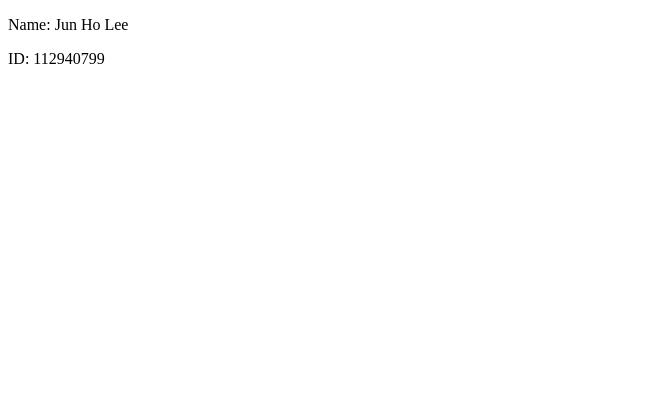
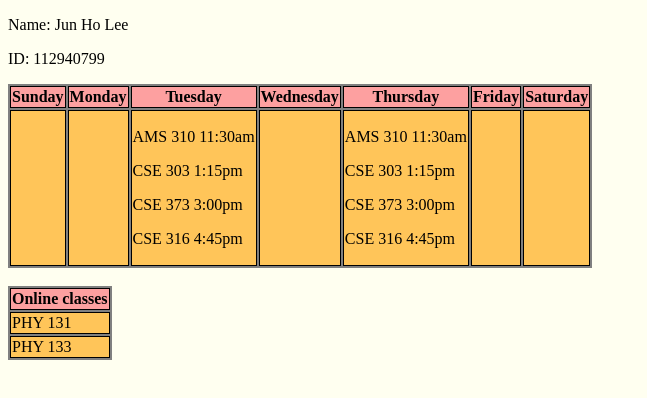
Before and after one commit to JunLee365/Semester-Class-Schedule, a plain HTML site: page index.html in a window 1280 px wide. Shown: the whole page, without its empty margins (0-647 px from the left). Drawn offline with Linux system fonts and the light colour scheme.

Commit message:
Included the basis of the schedule and a table for online class.

```diff
--- a/index.html
+++ b/index.html
@@ -4,12 +4,65 @@
 <head>
 <title>Jun Ho Lee CSE 316 HW#1</title>
     <style>
-
+        body{
+            background-color: rgb(255, 255, 240);
+        }
+        table{
+            background-color: gray;
+        }
+        table th{
+            border: 1px solid black;
+            background-color: rgb(253, 160, 160);
+        }
+        table td{
+            border: 1px solid black;
+            background-color: rgb(255, 197, 89);
+        }
     </style>
 </head>
 <body>
     <p>Name: Jun Ho Lee<p>
     <p>ID: 112940799</p>
-    <table></table>
+
+    <!-- Goal: make a table with the days of the week and classes for each day
+    Sun,    Mon,    Tues,       Wed,    Thurs,      Fri,    Sat
+    blank,  blank,  4 classes,  blank,  4 classes,  blank,  blank-->
+    <table>
+        <tr id = "day">
+            <th>Sunday</th>
+            <th>Monday</th>
+            <th>Tuesday</th>
+            <th>Wednesday</th>
+            <th>Thursday</th>
+            <th>Friday</th>
+            <th>Saturday</th>
+        </tr>
+        <tr id = "classes">
+            <td></td>
+            <td></td>
+            <td><p>AMS 310 11:30am</p>
+                <p>CSE 303 1:15pm</p>
+                <p>CSE 373 3:00pm</p>
+                <p>CSE 316 4:45pm</p></td>
+            <td></td>
+            <td><p>AMS 310 11:30am</p>
+                <p>CSE 303 1:15pm</p>
+                <p>CSE 373 3:00pm</p>
+                <p>CSE 316 4:45pm</p></td>
+            <td></td>
+            <td></td>
+        </tr>
+    </table><br>
+    <table>
+        <tr>
+            <th>Online classes</th></tr>
+        <tr>
+            <td>PHY 131</td>
+        </tr>
+        <tr>
+            <td>PHY 133</td>
+        </tr>
+
+    </table>
 </body>
 </html>
```
